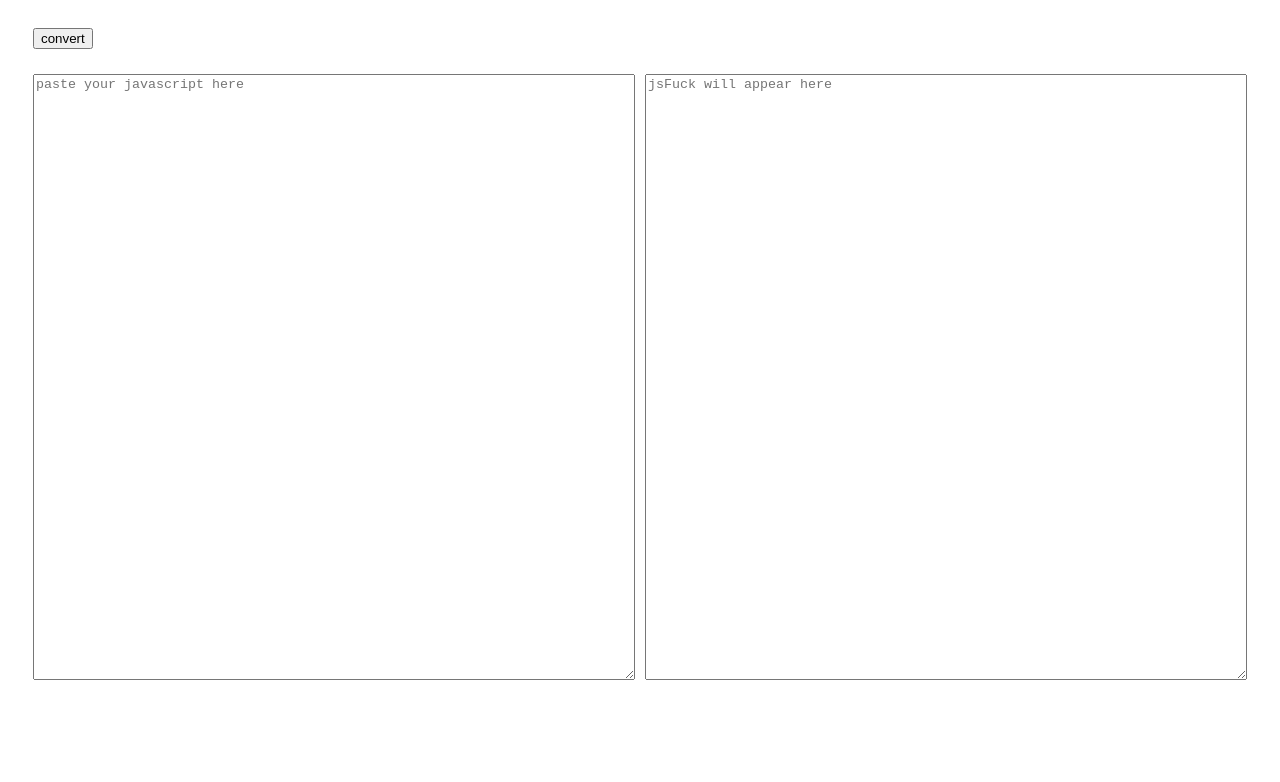
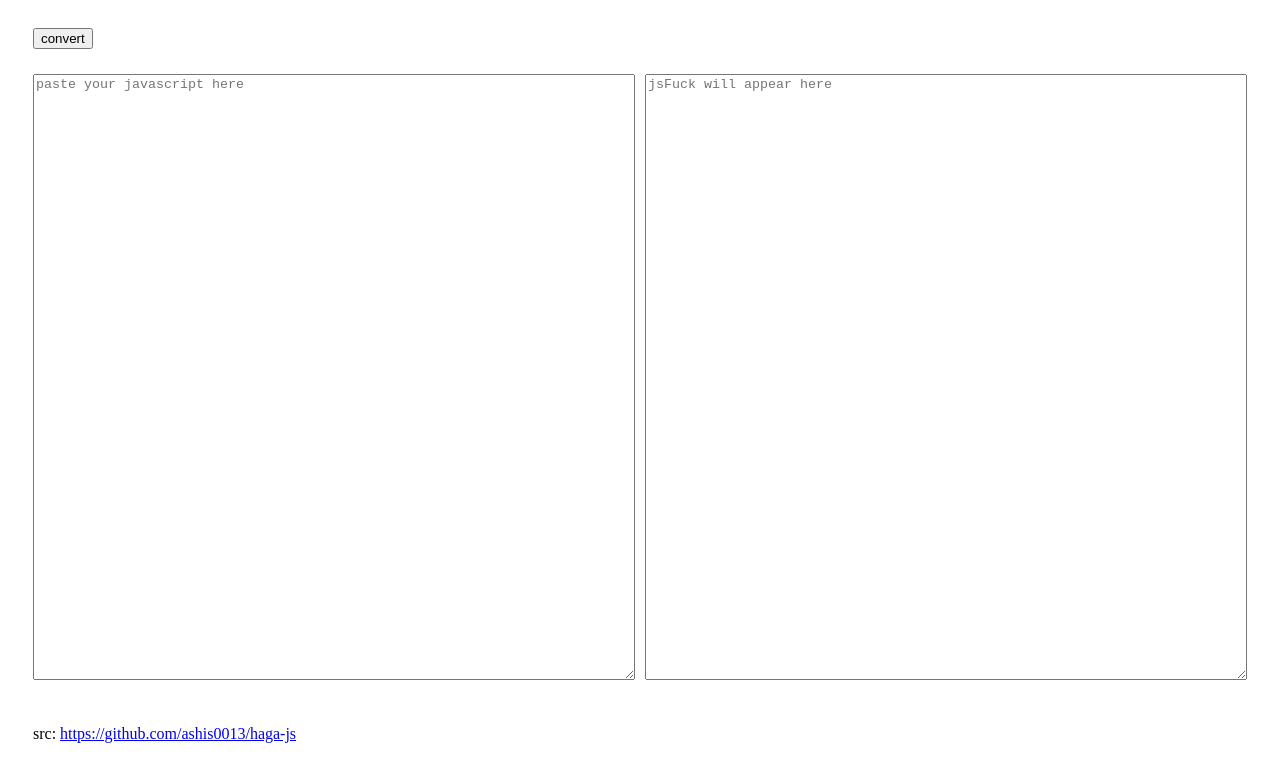
Before and after one commit to ashis0013/haga-js, a website: page index.html in a window 1280 px wide. Drawn offline with Linux system fonts and the light colour scheme.

Commit message:
adding src

```diff
--- a/index.html
+++ b/index.html
@@ -11,7 +11,7 @@
       .input2 {
         margin: 5px;
       }
-      .butt {
+      .butt, p {
         margin-left: 25px;
         margin-top: 20px;
       }
@@ -24,5 +24,6 @@
       <textarea id="input" rows="40" cols="80" placeholder="paste your javascript here" class="input1"></textarea>
       <textarea id="output" rows="40" cols="80" placeholder="jsFuck will appear here" class="input2"></textarea>
     </div>
+    <p>src: <a href="https://github.com/ashis0013/haga-js">https://github.com/ashis0013/haga-js</a></p>
   </body>
 </html>
```
